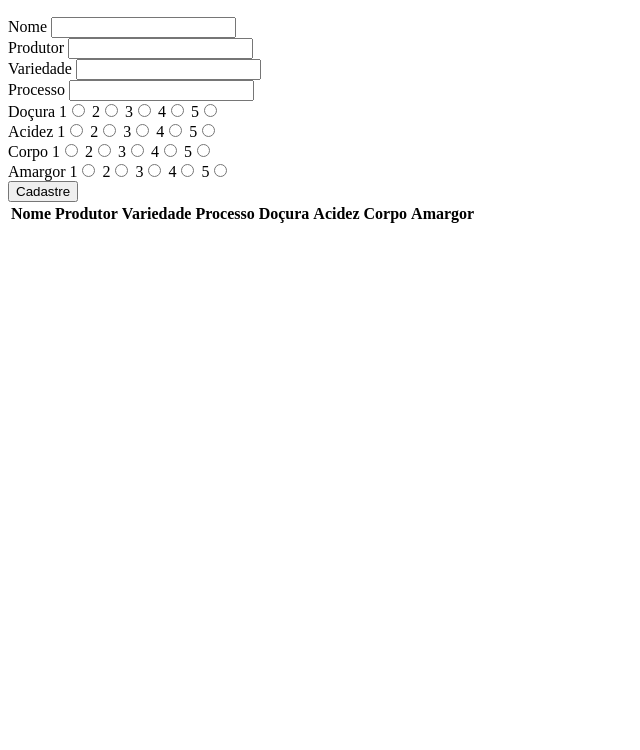
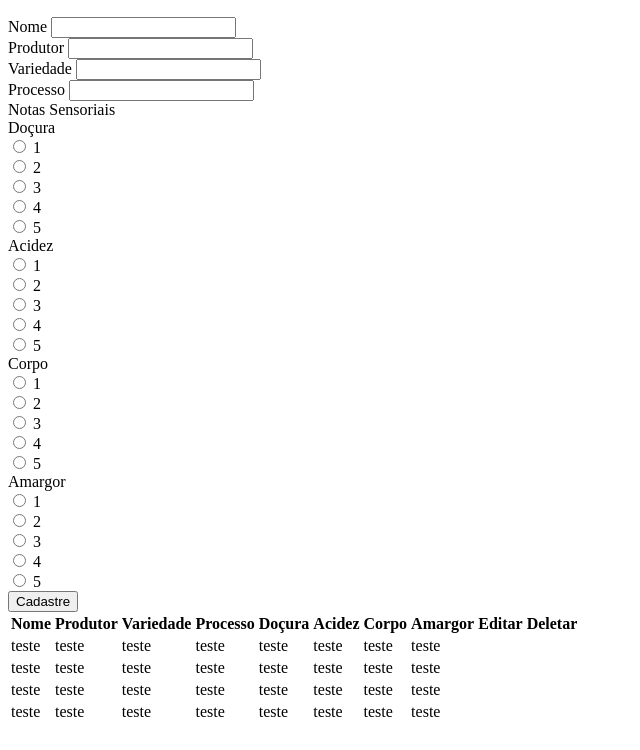
Before and after one commit to gabrielboniolo/catuapi_front, a plain HTML site: page index.html in a window 1280 px wide. Shown: the part 50-800 px from the top of the page, without its empty margins (0-640 px from the left). Drawn offline with Linux system fonts and the light colour scheme.

Commit message:
fix: organização de inputs e radios

```diff
--- a/index.html
+++ b/index.html
@@ -1,5 +1,5 @@
 <!DOCTYPE html>
-<html lang="en">
+<html lang="pt-br">
 <head>
     <meta charset="UTF-8">
     <meta name="viewport" content="width=device-width, initial-scale=1.0">
@@ -13,71 +13,128 @@
                 <h1 id="form_title">Cadastre o seu Café Especial</h1>
             </div>
             <form action="" id="form">
+                <div class="form_box">
                     <div class="input_container">
-                    <label>
-                        Nome
+                        <label> Nome </label>
                         <input type="text" name="" id="nome">
-                    </label>
                     </div>
                     <div class="input_container">
-                    <label>
-                        Produtor
+                        <label> Produtor </label>
                         <input type="text" name="" id="produtor">
-                    </label>
+                    </div>
+                </div>
+                <div class="form_box">
+                    <div class="input_container">
+                        <label> Variedade </label>
+                        <input type="text" name="" id="variedade">
                     </div>
                     <div class="input_container">
-                    <label>
-                        Variedade
-                        <input type="text" name="" id="variedade">
-                    </label>
+                        <label> Processo </label>
+                        <input type="text" name="" id="processo">
                     </div>
-                <div class="input_container">
-                    <label>
-                        Processo
-                        <input type="text" name="" id="processo">
-                    </label>
                 </div>
-                <div class="input_container">
-                    <label>
-                        Doçura
-                        1<input type="radio" name="docura" id="sensorial_docura_1" value=1>
-                        2<input type="radio" name="docura" id="sensorial_docura_2" value=2>
-                        3<input type="radio" name="docura" id="sensorial_docura_3" value=3>
-                        4<input type="radio" name="docura" id="sensorial_docura_4" value=4>
-                        5<input type="radio" name="docura" id="sensorial_docura_5" value=5>
-                    </label>
+                <div class="radio_box">
+                    <label>Notas Sensoriais</label>
+                    <div class="sensorial_container">
+                        <div class="sensorial_box">
+                            <label>Doçura</label>
+
+                            <div class="radio_box">
+                                <input type="radio" name="docura" id="sensorial_docura_1" value=1>
+                                <label for="">1</label>
                             </div>
-                <div class="input_container">
-                    <label>
-                        Acidez
-                        1<input type="radio" name="acidez" id="sensorial_acidez_1" value=1>
-                        2<input type="radio" name="acidez" id="sensorial_acidez_2" value=2>
-                        3<input type="radio" name="acidez" id="sensorial_acidez_3" value=3>
-                        4<input type="radio" name="acidez" id="sensorial_acidez_4" value=4>
-                        5<input type="radio" name="acidez" id="sensorial_acidez_5" value=5>
-                    </label>
+                            <div class="radio_box">
+                                <input type="radio" name="docura" id="sensorial_docura_2" value=2>
+                                <label for="">2</label>
                             </div>
-                <div class="input_container">
-                    <label>
-                        Corpo
-                        1<input type="radio" name="corpo" id="sensorial_corpo_1" value=1>
-                        2<input type="radio" name="corpo" id="sensorial_corpo_2" value=2>
-                        3<input type="radio" name="corpo" id="sensorial_corpo_3" value=3>
-                        4<input type="radio" name="corpo" id="sensorial_corpo_4" value=4>
-                        5<input type="radio" name="corpo" id="sensorial_corpo_5" value=5>
-                    </label>
+                            <div class="radio_box">
+                                <input type="radio" name="docura" id="sensorial_docura_3" value=3>
+                                <label for="">3</label>
                             </div>
-                <div class="input_container">
-                    <label>
-                        Amargor
-                        1<input type="radio" name="amargor" id="sensorial_amargor_1" value=1>
-                        2<input type="radio" name="amargor" id="sensorial_amargor_2" value=2>
-                        3<input type="radio" name="amargor" id="sensorial_amargor_3" value=3>
-                        4<input type="radio" name="amargor" id="sensorial_amargor_4" value=4>
-                        5<input type="radio" name="amargor" id="sensorial_amargor_5" value=5>
-                    </label>
+                            <div class="radio_box">
+                                <input type="radio" name="docura" id="sensorial_docura_4" value=4>
+                                <label for="">4</label>
                             </div>
-                <div class="input_container">
+                            <div class="radio_box">
+                                <input type="radio" name="docura" id="sensorial_docura_5" value=5>
+                                <label for="">5</label>
+                            </div>
+                        </div>
+                        <div class="sensorial_box">
+                            <label>Acidez</label>
+                            <div class="radio_box">
+                                <input type="radio" name="acidez" id="sensorial_acidez_1" value=1>
+                                <label for="">1</label>
+                            </div>
+                            <div class="radio_box">
+                                <input type="radio" name="acidez" id="sensorial_acidez_2" value=2>
+                                <label for="">2</label>
+                            </div>
+                            <div class="radio_box">
+                                <input type="radio" name="acidez" id="sensorial_acidez_3" value=3>
+                                <label for="">3</label>
+                            </div>
+                            <div class="radio_box">
+                                <input type="radio" name="acidez" id="sensorial_acidez_4" value=4>
+                                <label for="">4</label>
+                            </div>
+                            <div class="radio_box">
+                                <input type="radio" name="acidez" id="sensorial_acidez_5" value=5>
+                                <label for="">5</label>
+                            </div>
+
+                        </div>
+                        <div class="sensorial_box">
+                            <label>Corpo</label>
+                            <div class="radio_box">
+                                <input type="radio" name="corpo" id="sensorial_corpo_1" value=1>
+                                <label for="">1</label>
+                            </div>
+                            <div class="radio_box">
+                                <input type="radio" name="corpo" id="sensorial_corpo_2" value=2>
+                                <label for="">2</label>
+                            </div>
+                            <div class="radio_box">
+                                <input type="radio" name="corpo" id="sensorial_corpo_3" value=3>
+                                <label for="">3</label>
+                            </div>
+                            <div class="radio_box">
+                                <input type="radio" name="corpo" id="sensorial_corpo_4" value=4>
+                                <label for="">4</label>
+                            </div>
+                            <div class="radio_box">
+                                <input type="radio" name="corpo" id="sensorial_corpo_5" value=5>
+                                <label for="">5</label>
+                            </div>
+
+                        </div>
+                        <div class="sensorial_box">
+                            <label>Amargor</label>
+
+                            <div class="radio_box">
+                                <input type="radio" name="amargor" id="sensorial_amargor_1" value=1>
+                                <label for="">1</label>
+                            </div>
+                            <div class="radio_box">
+                                <input type="radio" name="amargor" id="sensorial_amargor_2" value=2>
+                                <label for="">2</label>
+                            </div>
+                            <div class="radio_box">
+                                <input type="radio" name="amargor" id="sensorial_amargor_3" value=3>
+                                <label for="">3</label>
+                            </div>
+                            <div class="radio_box">
+                                <input type="radio" name="amargor" id="sensorial_amargor_4" value=4>
+                                <label for="">4</label>
+                            </div>
+                            <div class="radio_box">
+                                <input type="radio" name="amargor" id="sensorial_amargor_5" value=5>
+                                <label for="">5</label>
+                            </div>
+                        </div>
+                    </div>
+                </div>
+                <div class="btn_box">
                     <button id="btn">Cadastre</button>
                 </div>
             </form>
@@ -93,9 +150,50 @@
                     <th>Acidez</th>
                     <th>Corpo</th>
                     <th>Amargor</th>
+                    <th id="th_edit">Editar</th>
+                    <th id="th_del">Deletar</th>
                 </thead>
                 <tbody id="tbody">
-
+                    <tr>
+                        <td>teste</td>
+                        <td>teste</td>
+                        <td>teste</td>
+                        <td>teste</td>
+                        <td>teste</td>
+                        <td>teste</td>
+                        <td>teste</td>
+                        <td>teste</td>
+                    </tr>
+                    <tr>
+                        <td>teste</td>
+                        <td>teste</td>
+                        <td>teste</td>
+                        <td>teste</td>
+                        <td>teste</td>
+                        <td>teste</td>
+                        <td>teste</td>
+                        <td>teste</td>
+                    </tr>
+                    <tr>
+                        <td>teste</td>
+                        <td>teste</td>
+                        <td>teste</td>
+                        <td>teste</td>
+                        <td>teste</td>
+                        <td>teste</td>
+                        <td>teste</td>
+                        <td>teste</td>
+                    </tr>
+                    <tr>
+                        <td>teste</td>
+                        <td>teste</td>
+                        <td>teste</td>
+                        <td>teste</td>
+                        <td>teste</td>
+                        <td>teste</td>
+                        <td>teste</td>
+                        <td>teste</td>
+                    </tr>
                 </tbody>
             </table>
         </section>
```
Lines whose indentation alone changed are shown as unchanged.
